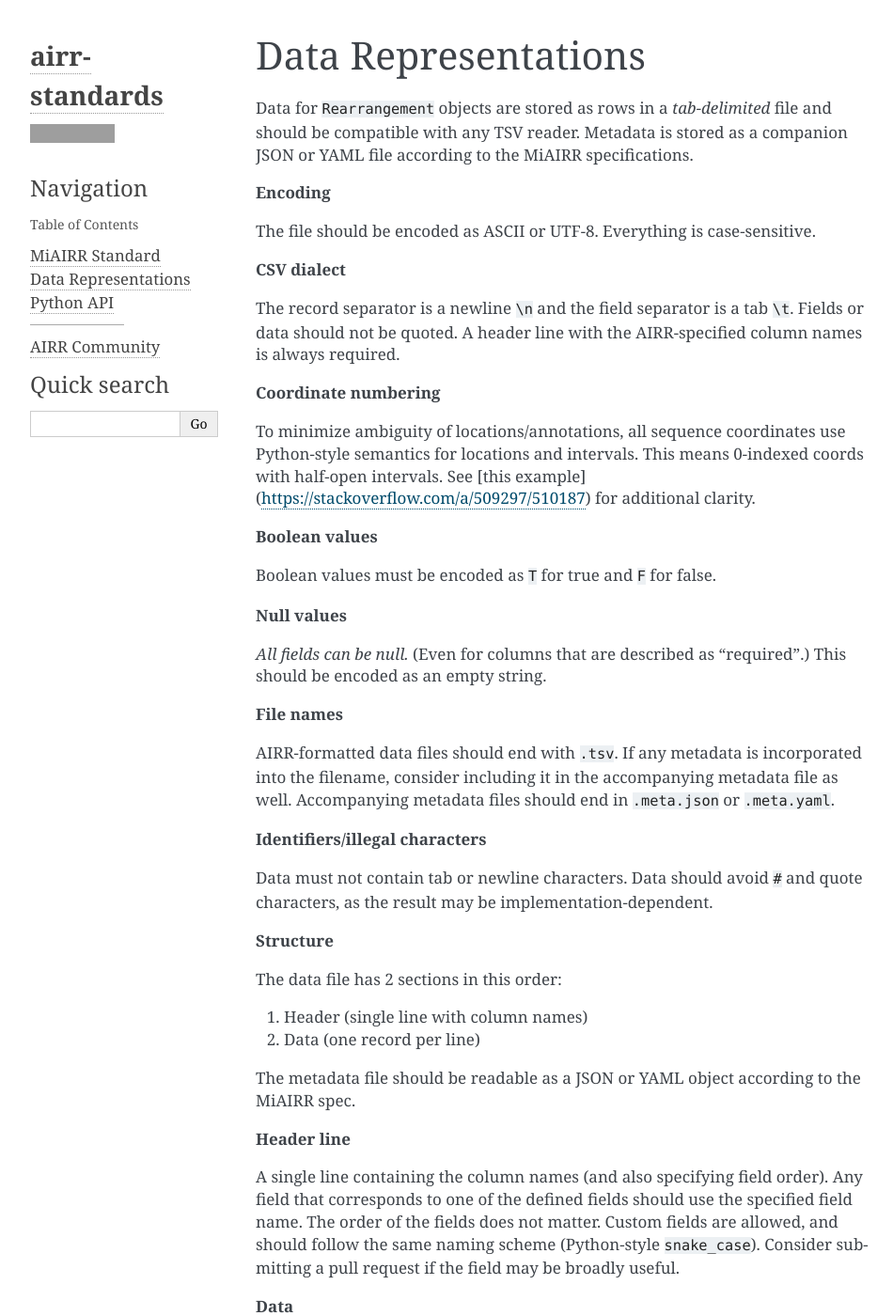
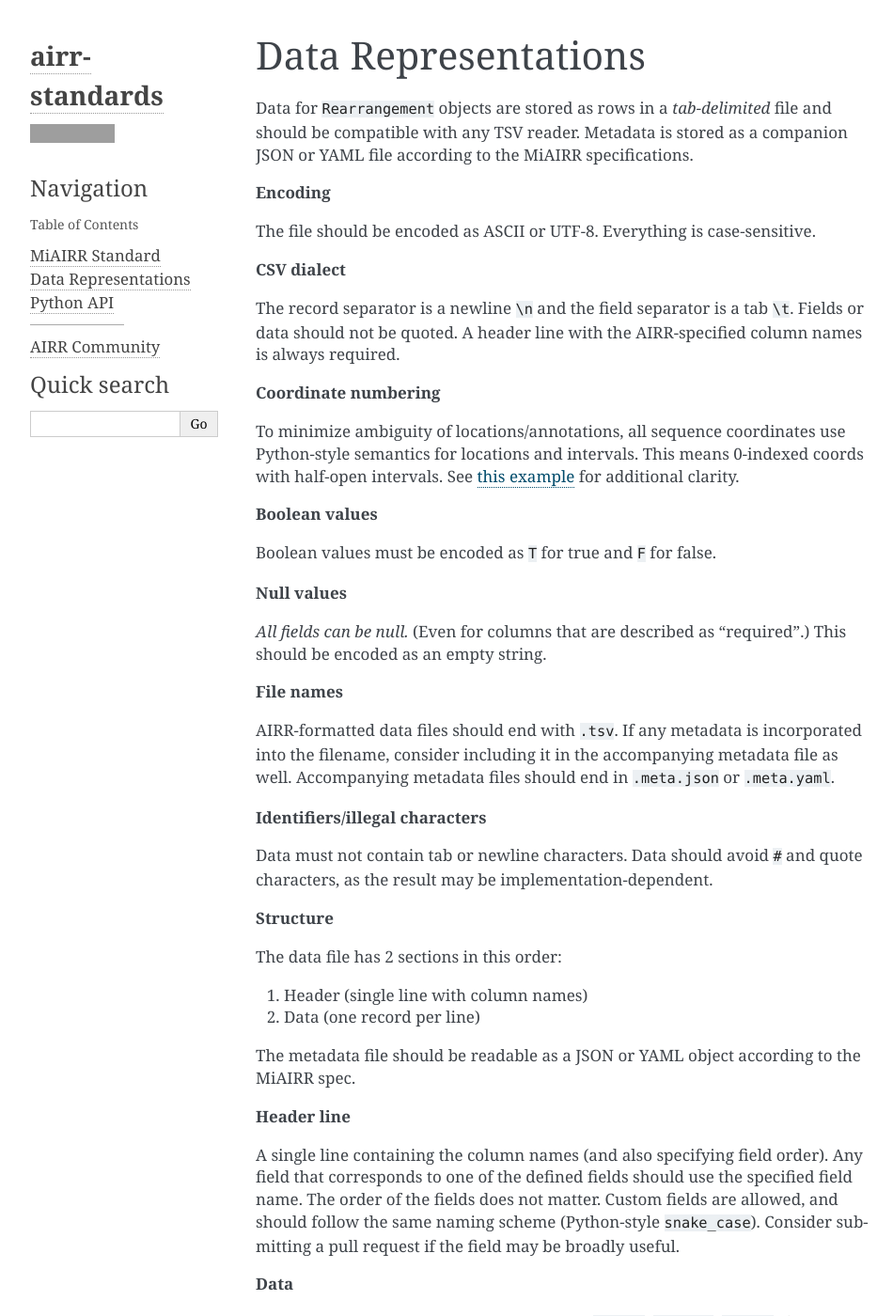
Before and after one commit to airr-community/airr-standards, a Sphinx documentation site: the page built from docs/formats/overview.rst, in a window 1280 px wide and 1400 px high. Shown: the whole window at 94% size, without its empty margins (148-1098 px from the left). Built offline with Sphinx 7.4.7, drawn with Linux system fonts in a browser that asks for light colours; pages that are not in the unit, such as notebooks, are missing from menus; some of the changed text lies outside the part shown; grey boxes are pictures that could not be loaded.

Commit message:
Removed some lingering markdown syntax in formats overview docs.

```diff
--- a/docs/formats/overview.rst
+++ b/docs/formats/overview.rst
@@ -32,7 +32,7 @@
 
 To minimize ambiguity of locations/annotations, all sequence coordinates use
 Python-style semantics for locations and intervals. This means 0-indexed coords
-with half-open intervals.  See [this example](https://stackoverflow.com/a/509297/510187)
+with half-open intervals.  See `this example <https://stackoverflow.com/a/509297/510187>`__
 for additional clarity.
 
 
@@ -108,7 +108,7 @@
 **CIGAR specification**
 
 Alignments details are specified using the CIGAR format as defined in the
-[SAM specifications](https://samtools.github.io/hts-specs/SAMv1.pdf), with
+`SAM specifications <https://samtools.github.io/hts-specs/SAMv1.pdf>`__, with
 vocabulary restrictions. The following are valid operations.
 
 .. csv-table::
```
